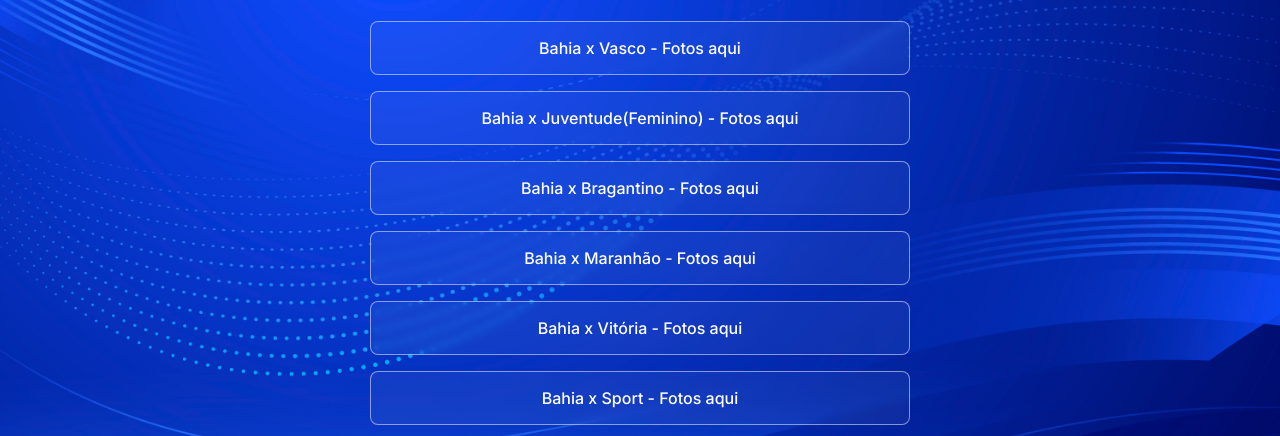
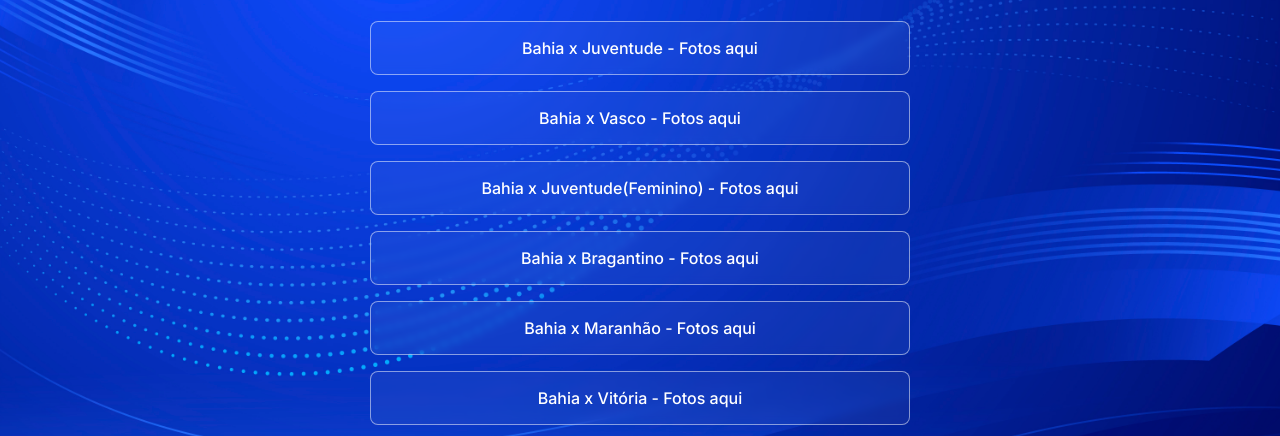
Before and after one commit to marciorso20/comunidadedobahia, a website: page index.html in a window 1280 px wide. Shown: the part 287-723 px from the top of the page. Drawn offline with nearby package versions, Linux system fonts and the light colour scheme.

Commit message:
Fotos do jogo Bahia x Juventude

```diff
--- a/index.html
+++ b/index.html
@@ -30,6 +30,9 @@
       </div>
 
       <ul>
+        <li>
+          <a href="https://marcioroberto.fotop.com.br/fotos/eventos/index/evento/108077">Bahia x Juventude - Fotos aqui</a>
+        </li>
         <li>
           <a href="https://marcioroberto.fotop.com.br/fotos/eventos/index/evento/107186">Bahia x Vasco - Fotos aqui</a>
         </li>
```
